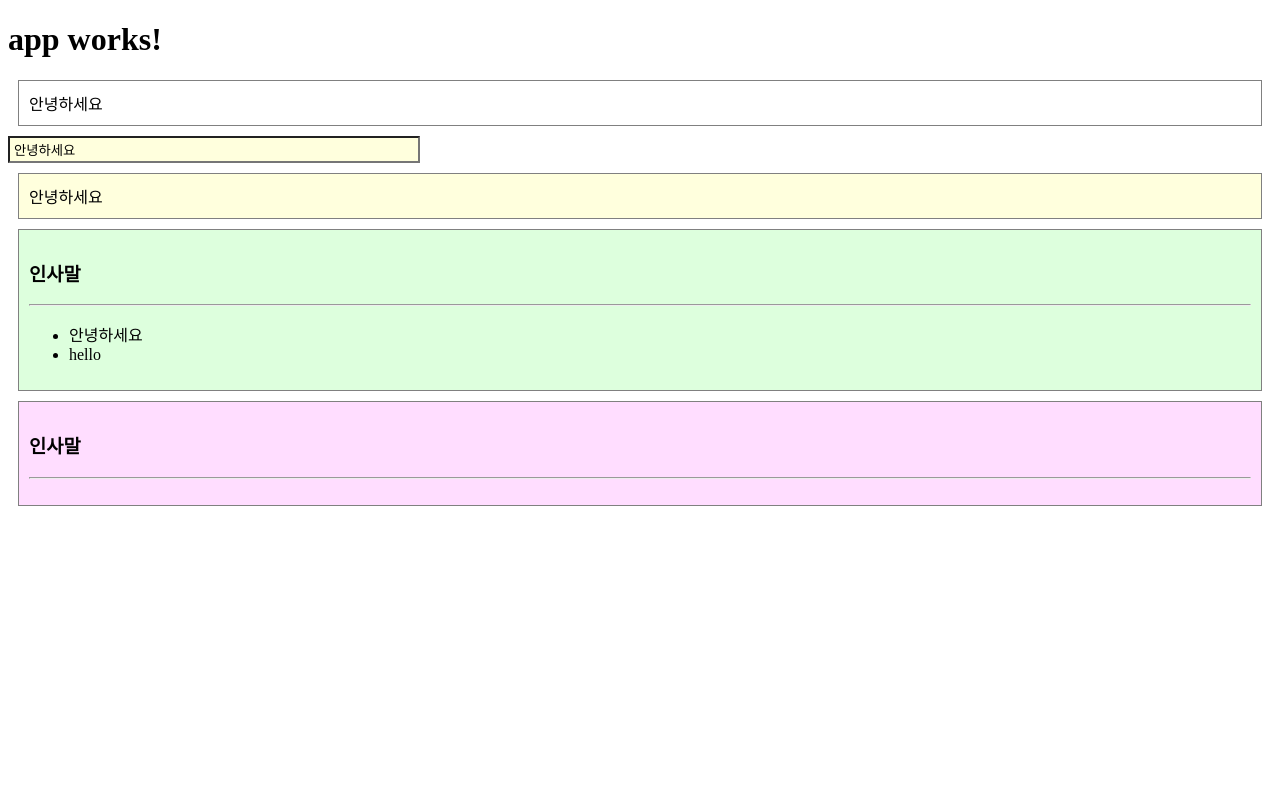
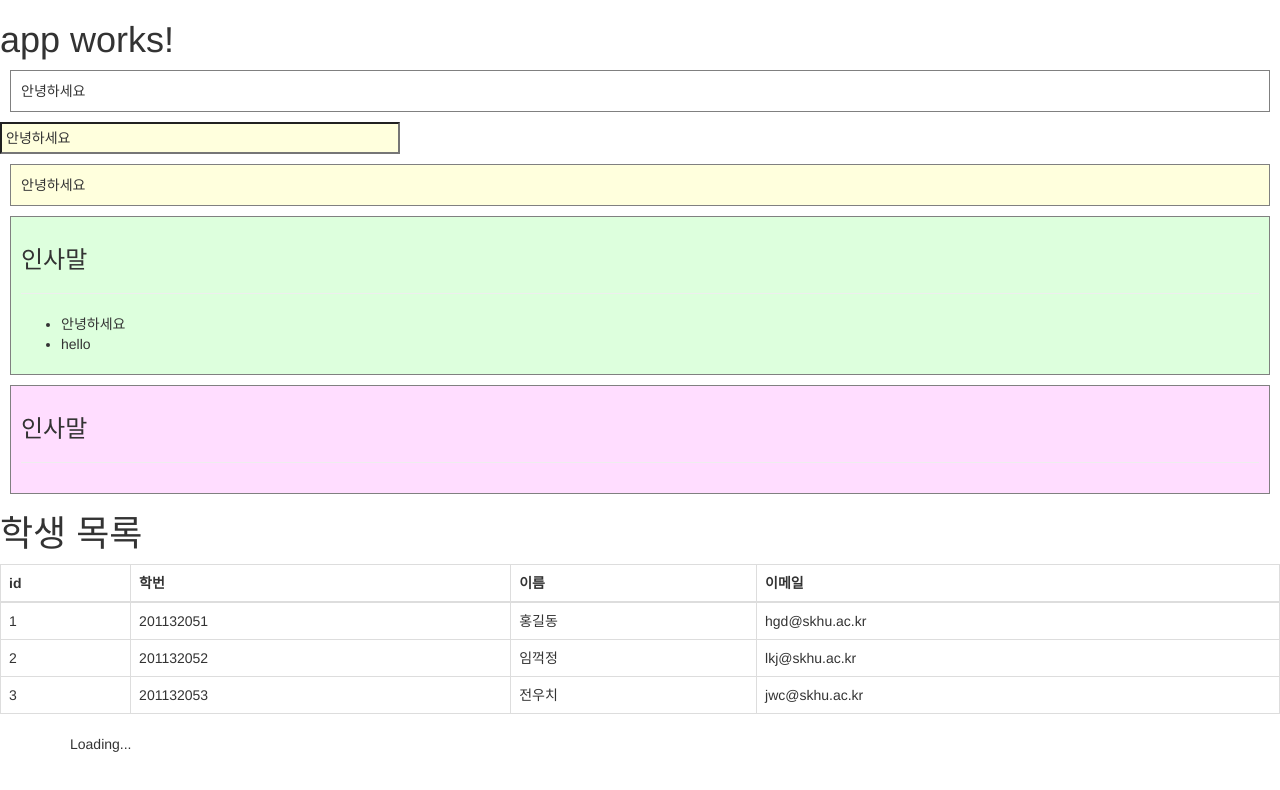
Before and after one commit to callmey/AngularStudy, an Angular app: page / in a window 1280 px wide. Shown: the top 790 px of the page. Built offline with nearby package versions, Linux system fonts and the light colour scheme.

Commit message:
학생목록1

```diff
--- /dev/null
+++ b/src/app/Student.ts
@@ -0,0 +1,13 @@
+export class Student {
+    id: number;
+    studentNo: string;
+    name: string;
+    email: string;
+
+    public constructor(id: number, studentNo: string, name: string, email: string) {
+        this.id = id;
+        this.studentNo = studentNo;
+        this.name = name;
+        this.email = email;
+    }
+}
--- a/src/app/app.component.html
+++ b/src/app/app.component.html
@@ -4,3 +4,25 @@
   <app-hello2></app-hello2>
   <app-hello3 title='인사말' [messages]='list'></app-hello3>
   <app-hello4></app-hello4>
+
+
+  <h1>학생 목록</h1>
+
+  <table class="table table-bordered">
+    <thead>
+      <tr>
+        <th>id</th>
+        <th>학번</th>
+        <th>이름</th>
+        <th>이메일</th>
+      </tr>
+    </thead>
+    <tbody>
+      <tr *ngFor="let s of students">
+        <td>{{ s.id }}</td>
+        <td>{{ s.studentNo }}</td>
+        <td>{{ s.name }}</td>
+        <td>{{ s.email }}</td>
+      </tr>
+    </tbody>
+  </table>
--- a/src/app/app.component.ts
+++ b/src/app/app.component.ts
@@ -1,4 +1,5 @@
 import { Component } from '@angular/core';
+import { Student } from './Student';
 
 @Component({
   selector: 'app-root',
@@ -8,4 +9,10 @@ import { Component } from '@angular/core';
 export class AppComponent {
   title = 'app works!';
   list = ['안녕하세요', 'hello'];
+
+  students: Student[] = [
+    new Student(1, '201132051', '홍길동', 'hgd@skhu.ac.kr'),
+    new Student(2, '201132052', '임꺽정', 'lkj@skhu.ac.kr'),
+    new Student(3, '201132053', '전우치', 'jwc@skhu.ac.kr'),
+  ];
 }
--- a/src/index.html
+++ b/src/index.html
@@ -2,7 +2,7 @@
 <html lang="en">
 <head>
   <meta charset="utf-8">
-  <title>AngularPJ</title>
+  <title>AngularStudy</title>
   <base href="/">
 
   <meta name="viewport" content="width=device-width, initial-scale=1">
@@ -12,3 +12,31 @@
   <app-root></app-root>
 </body>
 </html>
+<!doctype html>
+<html>
+<head>
+  <meta charset="utf-8">
+  <title></title>
+  <base href="/">
+
+  <meta name="viewport" content="width=device-width, initial-scale=1">
+  <link rel="icon" type="image/x-icon" href="favicon.ico">
+  <link rel="stylesheet"
+    href="https://maxcdn.bootstrapcdn.com/bootstrap/3.3.7/css/bootstrap.min.css"
+    integrity="sha384-BVYiiSIFeK1dGmJRAkycuHAHRg32OmUcww7on3RYdg4Va+PmSTsz/K68vbdEjh4u"
+    crossorigin="anonymous">
+  <link rel="stylesheet"
+    href="https://maxcdn.bootstrapcdn.com/bootstrap/3.3.7/css/bootstrap-theme.min.css"
+    integrity="sha384-rHyoN1iRsVXV4nD0JutlnGaslCJuC7uwjduW9SVrLvRYooPp2bWYgmgJQIXwl/Sp"
+    crossorigin="anonymous">
+  <script
+    src="https://maxcdn.bootstrapcdn.com/bootstrap/3.3.7/js/bootstrap.min.js"
+    integrity="sha384-Tc5IQib027qvyjSMfHjOMaLkfuWVxZxUPnCJA7l2mCWNIpG9mGCD8wGNIcPD7Txa"
+    crossorigin="anonymous"></script>
+</head>
+<body>
+  <div class="container">
+    <app-root>Loading...</app-root>
+  </div>
+</body>
+</html>
```
